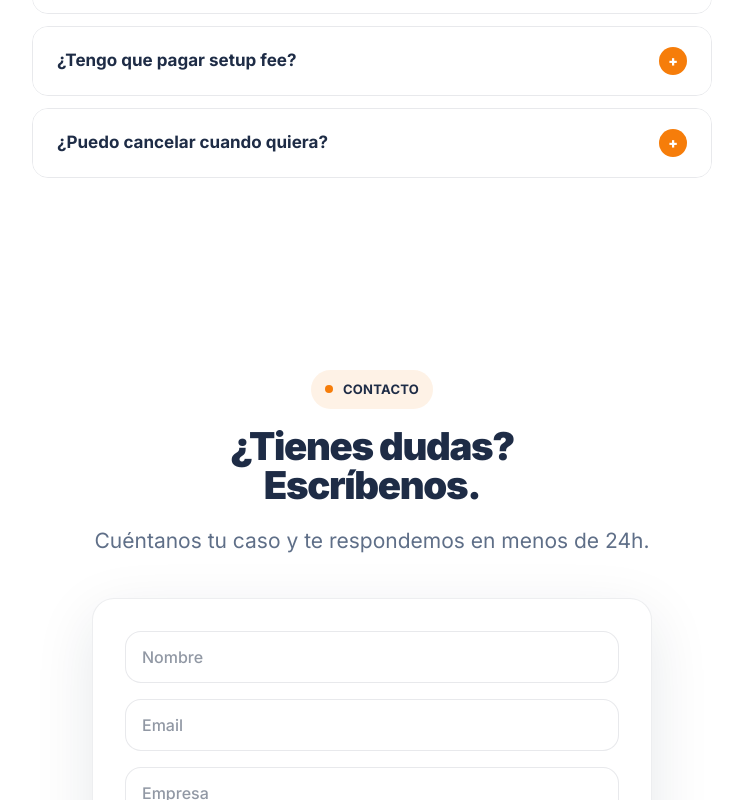
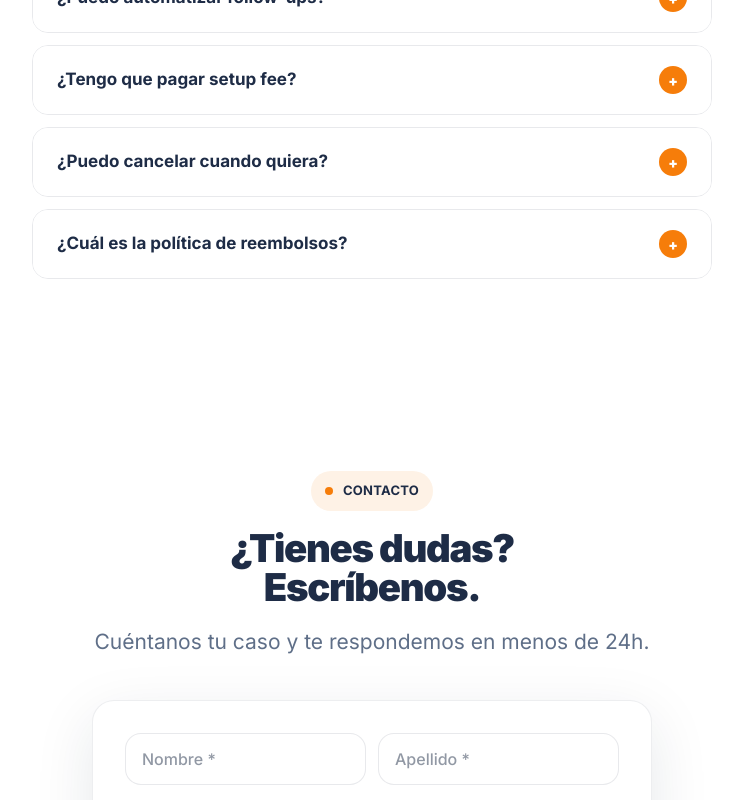
Before and after one commit to wedevio/patronpro-web, a Next.js app: page / in a window 1280 px wide. Shown: the part 10021-10821 px from the top of the page, without its empty margins (268-1011 px from the left). Built offline with nearby package versions, Linux system fonts and the light colour scheme.

Commit message:
feat: update contact form with required fields, legal checkboxes and compliance disclosures

```diff
--- a/src/app/page.tsx
+++ b/src/app/page.tsx
@@ -142,6 +142,92 @@ function FAQItem({ q, a }: { q: string; a: string }) {
         </div>
       )}
     </div>
+  );
+}
+
+// ─── Contact Form ───
+function ContactForm() {
+  const [legalChecked, setLegalChecked] = useState(false);
+  const [smsChecked, setSmsChecked] = useState(false);
+  const [legalError, setLegalError] = useState(false);
+
+  const inputCls = "min-h-[52px] rounded-[16px] border px-4 text-[16px] font-medium bg-white outline-none transition-colors w-full";
+  const inputStyle = { borderColor: "rgba(30,44,70,0.10)", color: "#24324a" };
+
+  function handleSubmit(e: React.FormEvent) {
+    e.preventDefault();
+    if (!legalChecked) { setLegalError(true); return; }
+    setLegalError(false);
+    // TODO: wire to backend
+  }
+
+  return (
+    <form
+      onSubmit={handleSubmit}
+      className="bg-white rounded-[22px] p-8 grid gap-4 border"
+      style={{ boxShadow: "0 18px 60px rgba(20,35,58,0.10)", borderColor: "rgba(30,44,70,0.08)" }}
+    >
+      {/* Name row */}
+      <div className="grid grid-cols-2 gap-3">
+        <input required type="text" placeholder="Nombre *" className={inputCls} style={inputStyle} />
+        <input required type="text" placeholder="Apellido *" className={inputCls} style={inputStyle} />
+      </div>
+      <input required type="email" placeholder="Email *" className={inputCls} style={inputStyle} />
+      <input required type="tel" placeholder="Teléfono *" className={inputCls} style={inputStyle} />
+      <input type="text" placeholder="Nombre de la empresa" className={inputCls} style={inputStyle} />
+
+      {/* Required legal checkbox */}
+      <div className="flex items-start gap-3 pt-2">
+        <input
+          id="legal"
+          type="checkbox"
+          checked={legalChecked}
+          onChange={(e) => { setLegalChecked(e.target.checked); if (e.target.checked) setLegalError(false); }}
+          className="mt-[3px] w-4 h-4 flex-shrink-0 accent-[#F67D0A] cursor-pointer"
+        />
+        <label htmlFor="legal" className="text-[14px] leading-[1.55] cursor-pointer" style={{ color: "#3d4f68" }}>
+          Acepto los{" "}
+          <a href="/terms" className="font-semibold underline" style={{ color: "#F67D0A" }}>Términos</a>,{" "}
+          la <a href="/privacy" className="font-semibold underline" style={{ color: "#F67D0A" }}>Política de Privacidad</a>{" "}
+          y la <a href="/cookies" className="font-semibold underline" style={{ color: "#F67D0A" }}>Política de Cookies</a>{" "}
+          de PatronPro.
+        </label>
+      </div>
+      {legalError && (
+        <p className="text-[13px] -mt-2" style={{ color: "#e03131" }}>
+          Por favor, acepta los Términos, la Política de Privacidad y la Política de Cookies de PatronPro para continuar.
+        </p>
+      )}
+
+      {/* Optional SMS/marketing checkbox */}
+      <div className="flex items-start gap-3 pt-1 pb-1 border-t" style={{ borderColor: "rgba(30,44,70,0.06)" }}>
+        <input
+          id="sms"
+          type="checkbox"
+          checked={smsChecked}
+          onChange={(e) => setSmsChecked(e.target.checked)}
+          className="mt-[3px] w-4 h-4 flex-shrink-0 accent-[#F67D0A] cursor-pointer"
+        />
+        <label htmlFor="sms" className="text-[13px] leading-[1.55] cursor-pointer" style={{ color: "#5f6f88" }}>
+          Acepto recibir SMS/mensajes de texto y emails promocionales de PatronPro sobre sus servicios, ofertas, recursos de incorporación y actualizaciones. La frecuencia de los mensajes puede variar. Pueden aplicarse tarifas de mensajes y datos. Responde STOP para cancelar la suscripción a SMS o HELP para obtener ayuda. El consentimiento no es obligatorio para adquirir PatronPro.
+        </label>
+      </div>
+
+      <button
+        type="submit"
+        className="min-h-[56px] rounded-[18px] font-bold text-[16px] text-white w-full transition-all hover:-translate-y-0.5"
+        style={{ background: "#F67D0A", boxShadow: "0 12px 30px rgba(246,125,10,0.28)" }}
+      >
+        Enviar mensaje
+      </button>
+
+      {/* Operational disclosure */}
+      <p className="text-[12px] leading-[1.5] text-center" style={{ color: "#8491a7" }}>
+        PatronPro puede enviarte comunicaciones relacionadas con tu cuenta, incorporación, facturación, soporte, seguridad y servicio por email, SMS o teléfono, tal como se describe en nuestros{" "}
+        <a href="/terms" className="underline">Términos</a> y{" "}
+        <a href="/privacy" className="underline">Política de Privacidad</a>.
+      </p>
+    </form>
   );
 }
 
@@ -701,7 +787,7 @@ export default function HomePage() {
             </div>
 
             <p className="text-center text-[13px] mt-6" style={{ color: "#5f6f88" }}>
-              Los costes de SMS, número de teléfono o WhatsApp pueden cobrarse aparte según uso y configuración.
+              Las suscripciones se renuevan automáticamente hasta que las canceles. Pueden aplicarse cargos adicionales por uso de SMS, llamadas, números de teléfono, WhatsApp, email, funciones de IA, procesamiento de pagos y otros complementos. Puedes cancelar antes del siguiente ciclo de facturación.
             </p>
           </div>
         </section>
@@ -764,6 +850,7 @@ export default function HomePage() {
                 { q: "¿Puedo automatizar follow-ups?", a: "Sí. Puedes usar automatizaciones base o crear tus propias campañas para seguimiento, reviews, reactivación de clientes y más." },
                 { q: "¿Tengo que pagar setup fee?", a: "No. No hay coste de implementación inicial." },
                 { q: "¿Puedo cancelar cuando quiera?", a: "Sí. En el plan mensual puedes cancelar cuando quieras. En el plan anual pagas el año completo por adelantado." },
+                { q: "¿Cuál es la política de reembolsos?", a: "PatronPro ofrece un período de reembolso de 7 días desde la primera compra. Las renovaciones, cargos por uso y complementos no son reembolsables salvo que lo exija la ley aplicable." },
               ].map((item) => (
                 <FAQItem key={item.q} q={item.q} a={item.a} />
               ))}
@@ -771,7 +858,7 @@ export default function HomePage() {
           </div>
         </section>
 
-        {/* ═══════════ CONTACTO (unchanged) ═══════════ */}
+        {/* ═══════════ CONTACTO ═══════════ */}
         <section id="contacto" className="py-24 bg-white">
           <div className="w-full max-w-[600px] mx-auto px-5">
             <div className="grid gap-[18px] mb-10 text-center items-center justify-items-center">
@@ -783,43 +870,7 @@ export default function HomePage() {
                 Cuéntanos tu caso y te respondemos en menos de 24h.
               </p>
             </div>
-            <form
-              action="#"
-              className="bg-white rounded-[22px] p-8 grid gap-4 border"
-              style={{ boxShadow: "0 18px 60px rgba(20,35,58,0.10)", borderColor: "rgba(30,44,70,0.08)" }}
-            >
-              <input
-                type="text"
-                placeholder="Nombre"
-                className="min-h-[52px] rounded-[16px] border px-4 text-[16px] font-medium bg-white outline-none transition-colors"
-                style={{ borderColor: "rgba(30,44,70,0.10)", color: "#24324a" }}
-              />
-              <input
-                type="email"
-                placeholder="Email"
-                className="min-h-[52px] rounded-[16px] border px-4 text-[16px] font-medium bg-white outline-none transition-colors"
-                style={{ borderColor: "rgba(30,44,70,0.10)", color: "#24324a" }}
-              />
-              <input
-                type="text"
-                placeholder="Empresa"
-                className="min-h-[52px] rounded-[16px] border px-4 text-[16px] font-medium bg-white outline-none transition-colors"
-                style={{ borderColor: "rgba(30,44,70,0.10)", color: "#24324a" }}
-              />
-              <textarea
-                placeholder="Mensaje"
-                rows={4}
-                className="rounded-[16px] border px-4 py-4 text-[16px] font-medium bg-white outline-none transition-colors resize-none"
-                style={{ borderColor: "rgba(30,44,70,0.10)", color: "#24324a" }}
-              />
-              <button
-                type="submit"
-                className="min-h-[56px] rounded-[18px] font-bold text-[16px] text-white w-full transition-all hover:-translate-y-0.5"
-                style={{ background: "#F67D0A", boxShadow: "0 12px 30px rgba(246,125,10,0.28)" }}
-              >
-                Enviar mensaje
-              </button>
-            </form>
+            <ContactForm />
           </div>
         </section>
       </main>
```
